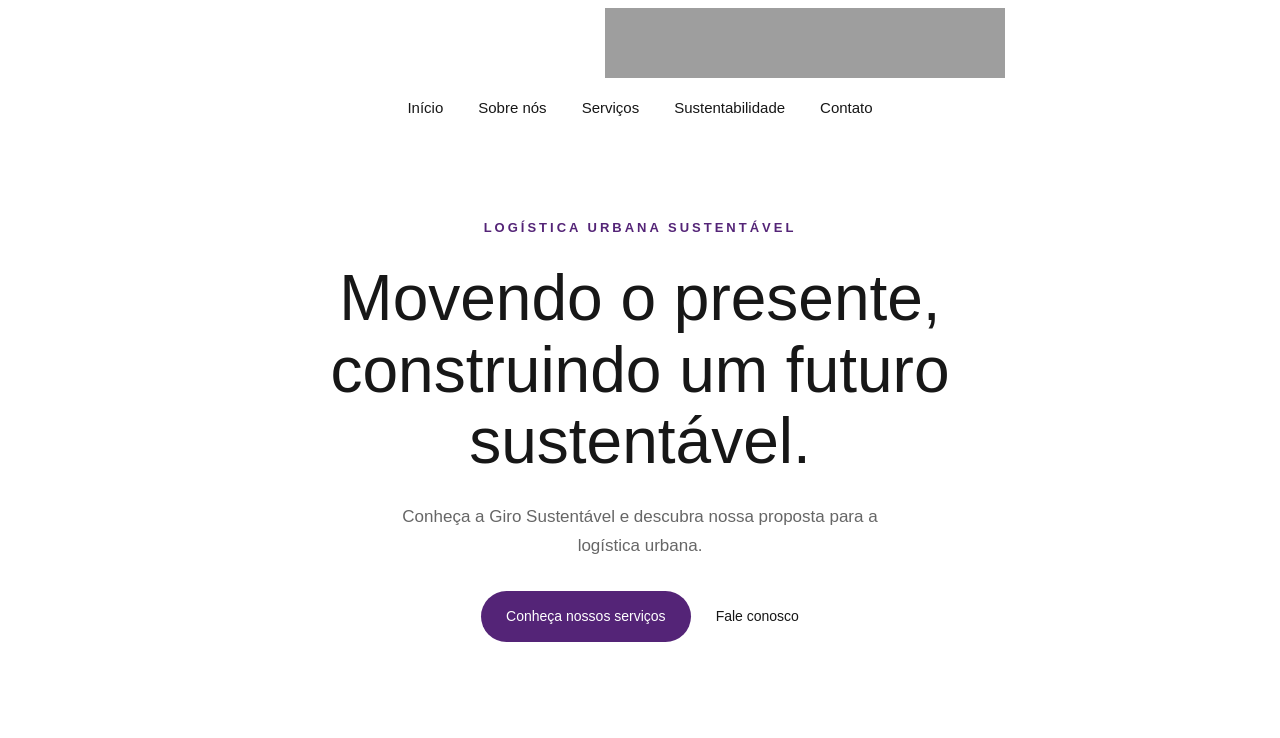
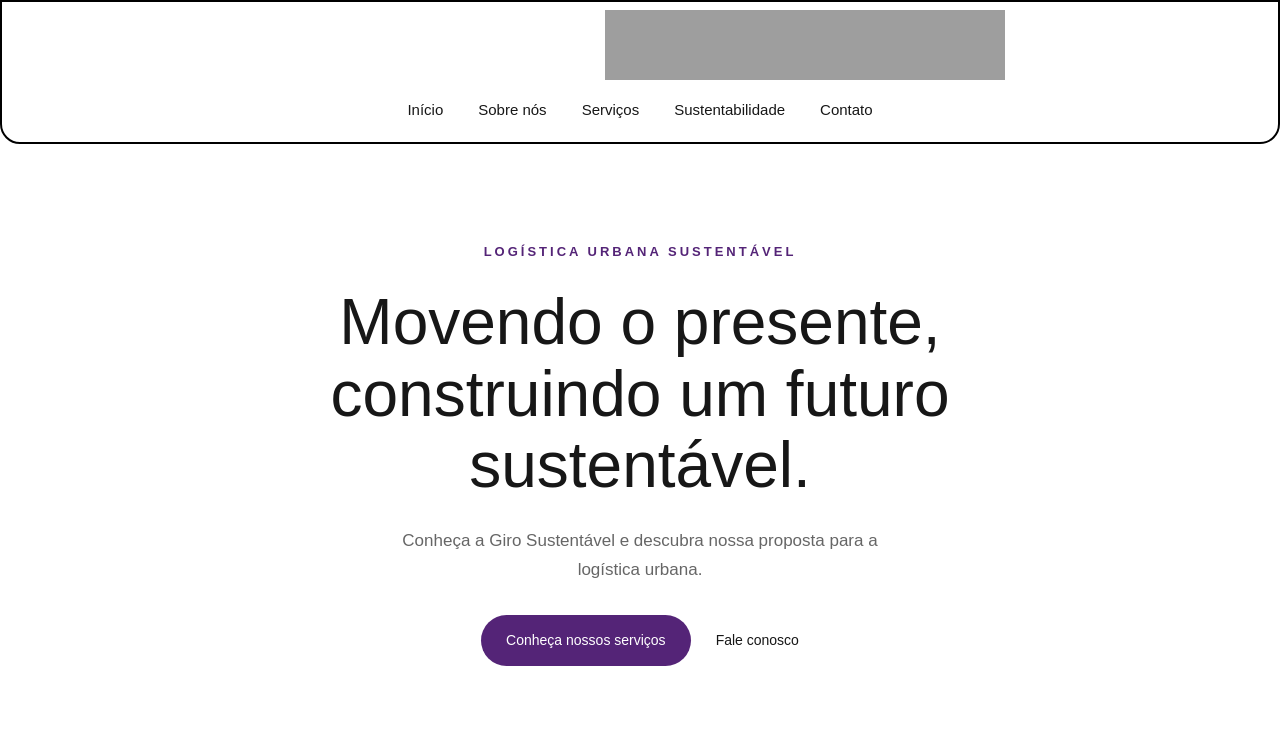
Before and after one commit to Dreamseeker37/pi-devweb-n1-2026-linkexpress, a plain HTML site: page index.html in a window 1280 px wide. Shown: the top 738 px of the page. Drawn offline with nearby package versions, Linux system fonts and the light colour scheme; grey boxes are pictures that could not be loaded.

Commit message:
giro parte 4

```diff
--- a/inicial.css
+++ b/inicial.css
@@ -42,7 +42,10 @@ header {
     display: flex;
 
     width: 100%;
-    background-color: var(--branco);
+    background-color: white;
+    border: black 2px solid;
+    border-bottom-left-radius: 20px;
+    border-bottom-right-radius: 20px;
 }
 
 header nav {
@@ -58,6 +61,7 @@ header nav {
     flex-direction: column;
 
     padding-top: 1vh;
+    margin-bottom: 20px;
 }
 
 /* LOGOTIPO */
```
